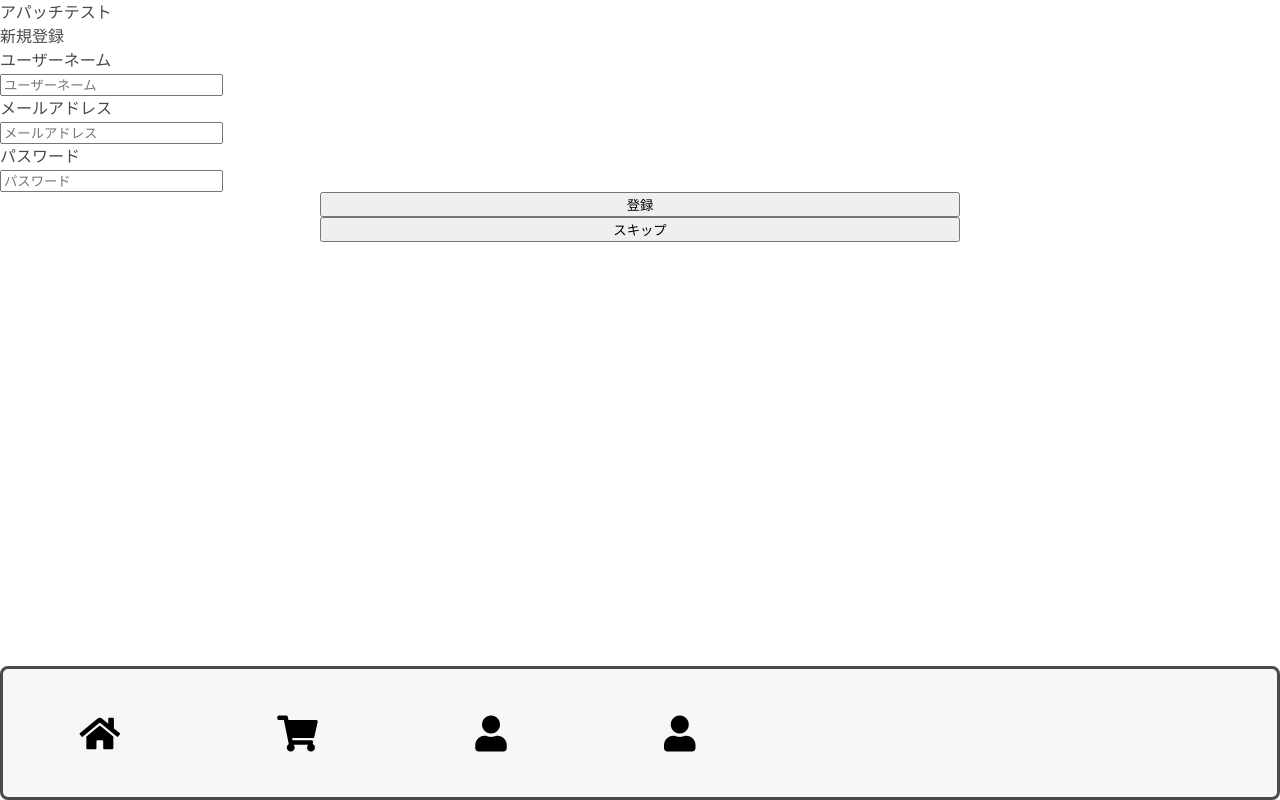
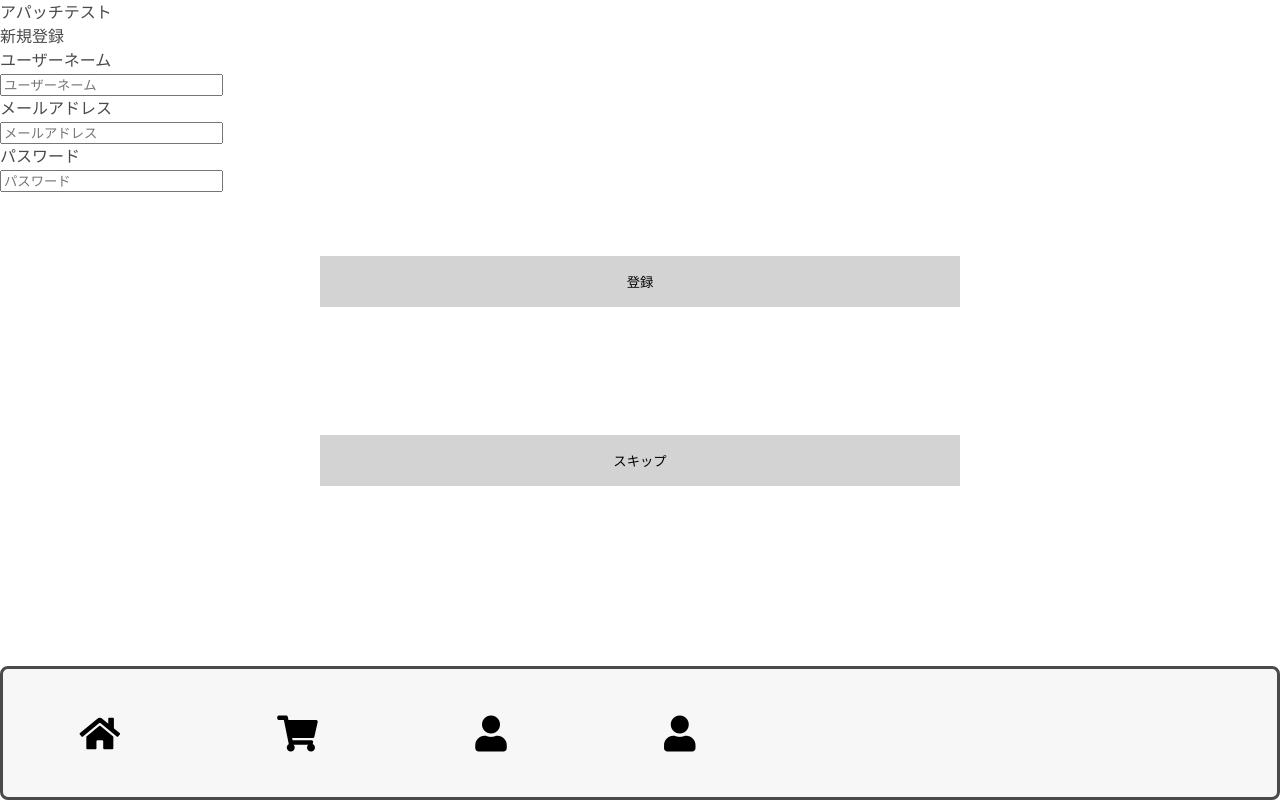
Before and after one commit to HidetoOzeki/GamingDeviceEC, a PHP site: page /dummy.php in a window 1280 px wide. Run offline with PHP 8.4, Linux system fonts and the light colour scheme.

Commit message:
スタイルCSS ボタンのスタイル変更

```diff
--- a/source/style/style.css
+++ b/source/style/style.css
@@ -23,8 +23,13 @@
 
 .centered_button{
     margin-left: 25%;
+    margin-top: 5%;
+    margin-bottom: 5%;
     width: 50%;
-
+    border: 0;
+    background-color: lightgray;
+    padding-top: 16px;
+    padding-bottom: 16px;
 }
 
 body {
```
